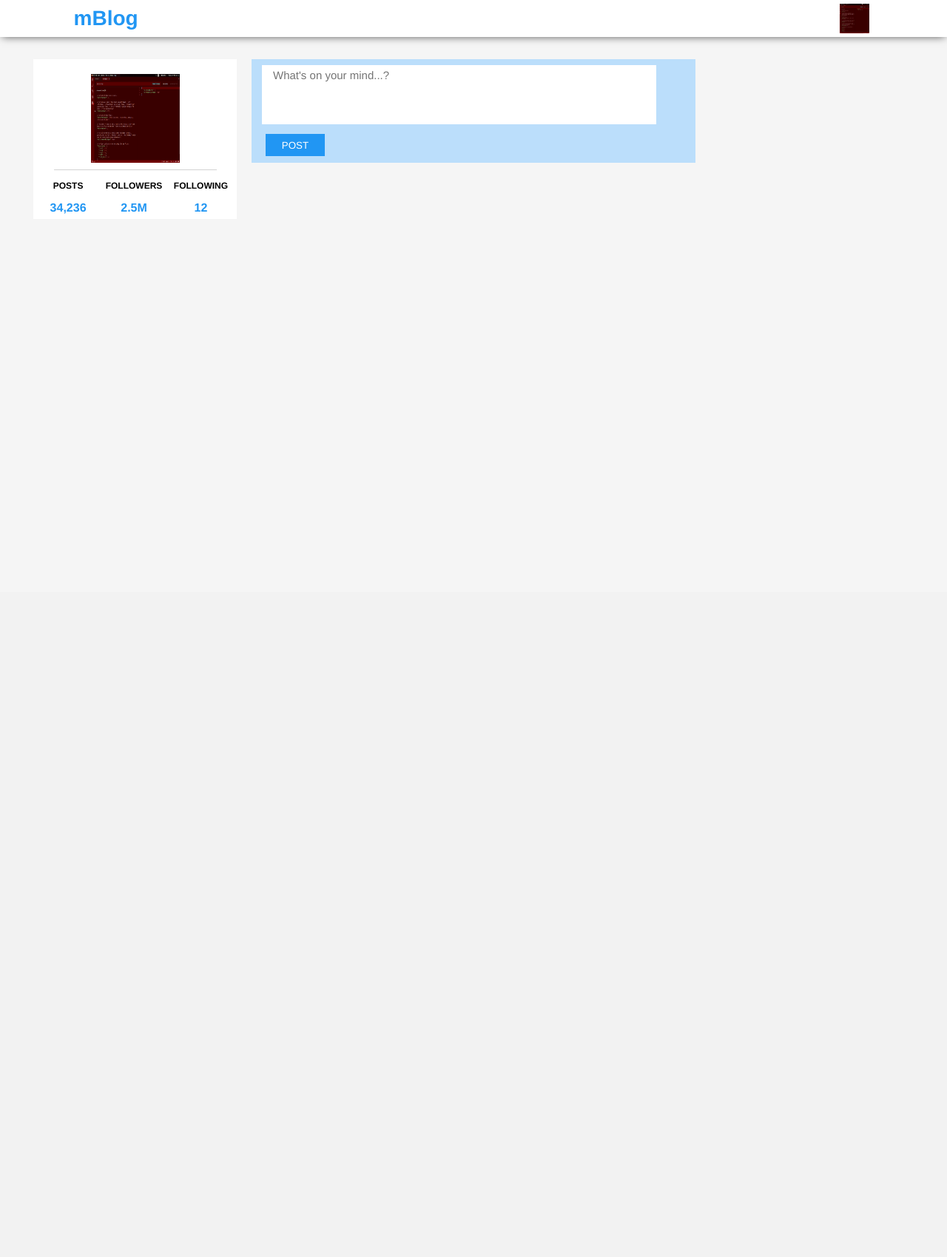
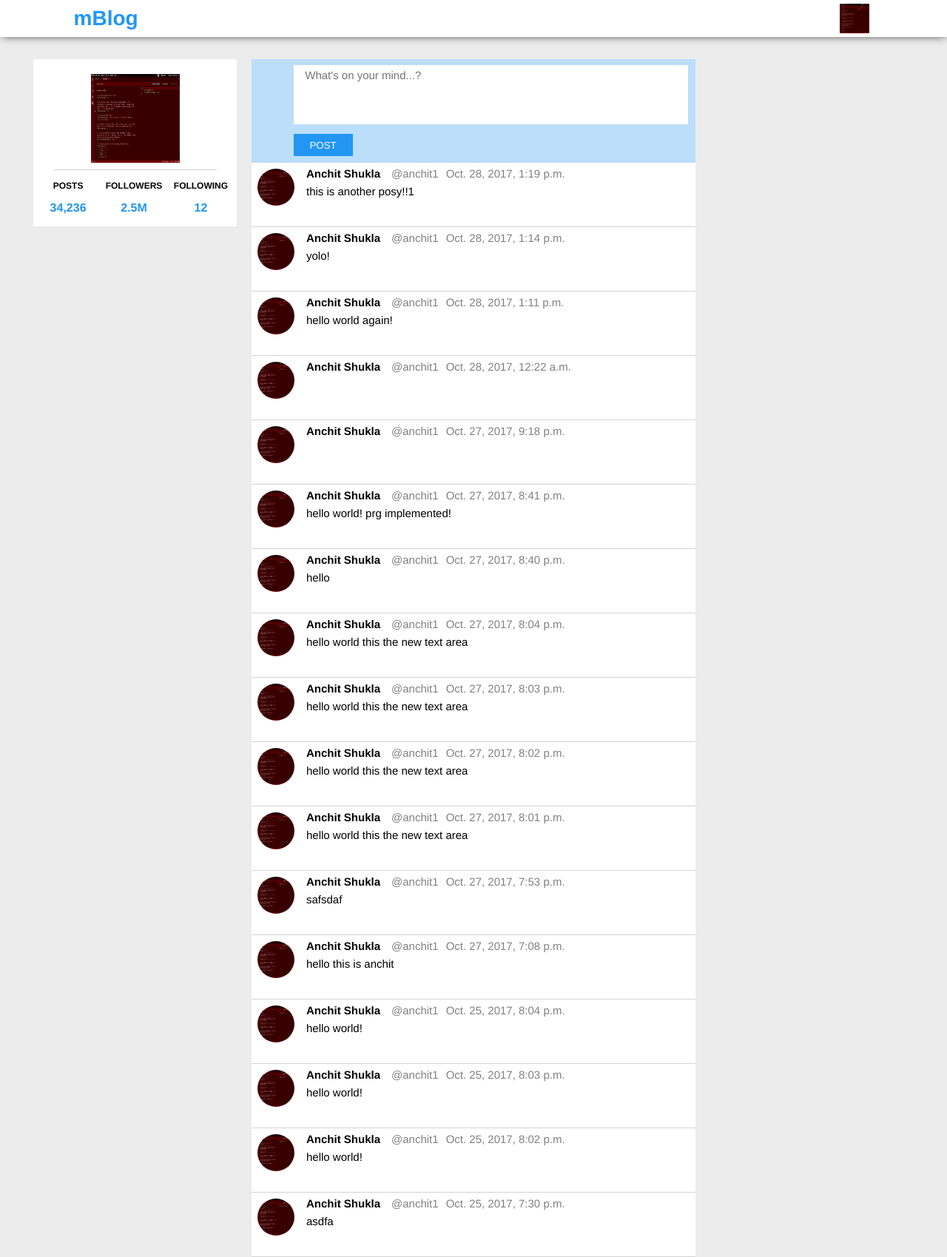
Before and after one commit to anchit1/mBlog, a Django app: page /17 in a window 1280 px wide. Shown: the whole page at 74% size. Before the commit the page ends 296 px from the top, so only its background shows below. Run offline with Django 3.2, Linux system fonts and the light colour scheme; data comes from the database, SQL or seed files in the repository; both versions use the stored data as it was after the commit.

Commit message:
Add new post by the user to the feed.

```diff
--- a/blog/static/css/test/style.css
+++ b/blog/static/css/test/style.css
@@ -1,7 +1,7 @@
 /***** misceleneous stuff *****/
 body {
   margin: 0;
-  background-color: #F5F5F5; }
+  background-color: #ececec; }
 
 * {
   box-sizing: border-box;
@@ -15,6 +15,11 @@ body {
   width: 80%;
   height: 1px;
   margin: 5px auto; }
+
+.divider-full {
+  width: 100%;
+  height: 1px;
+  background-color: lightgray; }
 
 .divider-vertical {
   background-color: lightgray;
@@ -127,10 +132,9 @@ body {
   width: 70%;
   min-width: 275px;
   background: white;
-  margin-top: 30px;
-  margin-right: 20px;
-  margin-left: auto;
-  text-align: center; }
+  margin: 30px 20px 0 auto;
+  text-align: center;
+  padding-bottom: 10px; }
 
 #profile-pic {
   width: 120px;
@@ -169,12 +173,10 @@ body {
 #new-post-container {
   width: 100%;
   background-color: #BBDEFB;
-  margin: 30px auto;
+  margin: 30px auto 0 auto;
   border: solid 4px #BBDEFB; }
   #new-post-container textarea {
-    margin-left: 10px;
-    margin-top: 4px;
-    margin-bottom: 4px;
+    margin: 4px 10px 4px 9%;
     padding: 5px 15px;
     border: 0;
     width: 90%;
@@ -194,26 +196,52 @@ body {
   background-color: #2196F3;
   color: white;
   border: 0;
-  margin: 5px; }
+  margin: 5px 0 5px 8%; }
 
 #post-btn:hover {
   cursor: pointer;
   background-color: white;
   color: #2196F3; }
 
-.post-container {
+#post-container {
   width: 100%;
-  margin-top: 20px;
-  min-height: 120px;
-  background-color: white;
-  margin-left: auto;
-  margin-right: auto; }
-  .post-container .divider {
-    width: 96%; }
+  height: 400px; }
 
-.post-top-info {
-  padding-left: 25px;
-  font-size: 16px; }
+.post {
+  width: 100%;
+  background-color: white; }
+  .post img {
+    width: 50px;
+    height: 50px;
+    margin: 8px;
+    border-radius: 50%; }
+
+.post-content {
+  min-height: 20px;
+  width: 100%;
+  font-size: 15px; }
+
+.post-content-upper {
+  height: 30px;
+  width: 100%;
+  line-height: 30px;
+  padding-left: 8px; }
+  .post-content-upper p {
+    margin: 0;
+    color: gray; }
+  .post-content-upper strong {
+    margin-right: 15px; }
+  .post-content-upper .post-timestamp {
+    margin-left: 10px; }
+
+.post-content-main {
+  width: 100%;
+  padding-left: 8px; }
+
+.post-lower {
+  height: 20px;
+  width: 100%;
+  background-color: white; }
 
 /***** aside style *****/
 #aside {
--- a/blog/static/css/test/style.scss
+++ b/blog/static/css/test/style.scss
@@ -2,7 +2,7 @@ $primary-color: #2196F3;
 $secondary-color: #BBDEFB;
 $font-color-1: white;
 $font-color-2: black;
-$bg-color: #F5F5F5;
+$bg-color: #ececec;
 $header-color: white;
 
 $sidebar-flex: 1;
@@ -31,6 +31,12 @@ body {
     width: 80%;
     height: 1px;
     margin: 5px auto;
+}
+
+.divider-full {
+    width: 100%;
+    height: 1px;
+    background-color: lightgray;
 }
 
 .divider-vertical {
@@ -177,14 +183,11 @@ body {
 
 #profile-side-container {
     width: 70%;
-    // height: 400px;
     min-width: 275px;
     background: white;
-    margin-top: 30px;
-    margin-right: 20px;
-    margin-left: auto;
+    margin: 30px 20px 0 auto;
     text-align: center;
-    // border: solid 3px #BBDEFB;
+    padding-bottom: 10px;
 }
 
 #profile-pic {
@@ -207,7 +210,6 @@ body {
     width: 95%;
     min-height: 30px;
     margin: 0 auto;
-    // background-color: red;
     line-height: 30px;
     p {
         margin: 0;
@@ -235,13 +237,13 @@ body {
     width: 100%;
     //height: auto;
     background-color: $secondary-color;
-    margin: 30px auto;
+    margin: 30px auto 0 auto;
     border: solid 4px $secondary-color;
 
     textarea {
-        margin-left: 10px;
-        margin-top: 4px;
-        margin-bottom: 4px;
+        margin: 4px 10px 4px 9%;
+        //margin-left: 9%;
+        //margin-right: 10px;
         padding: 5px 15px;
         border: 0;
         width: 90%;
@@ -267,7 +269,7 @@ body {
     background-color: $primary-color;
     color: white;
     border: 0;
-    margin: 5px;
+    margin: 5px 0 5px 8%;
 }
 
 #post-btn:hover {
@@ -276,20 +278,62 @@ body {
     color: $primary-color;
 }
 
-.post-container {
+#post-container {
     width: 100%;
-    margin-top: 20px;
-    min-height: 120px;
+    height: 400px;
+    //background-color: aquamarine;
+}
+
+.post {
+    width: 100%;
+    //min-height: 80px;
     background-color: white;
-    margin-left: auto; margin-right: auto;
-    .divider {
-        width: 96%;
+
+    img {
+        width: 50px;
+        height: 50px;
+        margin: 8px;
+        border-radius: 50%;
     }
 }
 
-.post-top-info {
-    padding-left: 25px;
-    font-size: 16px;
+.post-content {
+    min-height: 20px;
+    width: 100%;
+    font-size: 15px;
+    //background-color: #1B5E20;
+
+}
+
+.post-content-upper {
+    height: 30px;
+    width: 100%;
+    line-height: 30px;
+    padding-left: 8px;
+    //background-color: indigo;
+    p {
+        margin: 0;
+        color: gray;
+    }
+    strong {
+        margin-right: 15px;
+    }
+    .post-timestamp {
+        margin-left: 10px;
+    }
+}
+
+.post-content-main {
+    width: 100%;
+    //min-height: 46px;
+    //background-color: #F44336;
+    padding-left: 8px;
+}
+
+.post-lower {
+    height: 20px;
+    width: 100%;
+    background-color: white;
 }
 
 
--- a/blog/templates/blog/feed_base.html
+++ b/blog/templates/blog/feed_base.html
@@ -53,6 +53,58 @@
                     </div>
                 </form>
             </div>
+
+            <div id="post-container">
+                {% for post in post_list %}
+                    <div class="post flex">
+                        <img src="{% static 'css/test/ss.png' %}">
+                        <div class="post-content">
+                            <div class="post-content-upper flex">
+                                <strong>{{ post.author.first_name }} {{ post.author.last_name }}</strong>
+                                <p>@{{ post.author }}</p>
+                                <p class="post-timestamp">{{ post.publish_date }}</p>
+                            </div>
+                            <div class="post-content-main">
+                                {{ post.content }}
+                            </div>
+                        </div>
+                    </div>
+                    <div class="post-lower"></div>
+                    <div class="divider-full"></div>
+                {% endfor %}
+{#                <div class="post flex">#}
+{#                    <img src="{% static 'css/test/ss.png' %}">#}
+{#                    <div class="post-content">#}
+{#                        <div class="post-content-upper flex">#}
+{#                            <strong>Anchit Shukla</strong>#}
+{#                            <p class="upper-text">@anchit1 - </p>#}
+{#                            <p class="upper-text"> -4h ago</p>#}
+{#                        </div>#}
+{#                        <div class="post-content-main">#}
+{#                            Hello world! My name is anchit shukla#}
+{#                        </div>#}
+{#                        <div class="post-lower"></div>#}
+{#                    </div>#}
+{#                </div>#}
+{#                <div class="divider-full"></div>#}
+{#                <div class="post flex">#}
+{#                    <img src="{% static 'css/test/ss.png' %}">#}
+{#                    <div class="post-content">#}
+{#                        <div class="post-upper">#}
+{#                            <p>hello</p>#}
+{#                            <p>hello</p>#}
+{#                            <p>hello</p>#}
+{#                            <p>hello</p>#}
+{#                            <p>hello</p>#}
+{#                            <p>hello</p>#}
+{#                            <p>hello</p>#}
+{##}
+{#                        </div>#}
+{#                        <div class="post-lower"></div>#}
+{#                    </div>#}
+{#                </div>#}
+{#                <div class="divider-full"></div>#}
+            </div>
         </div>
 
         <!--aside-->
--- a/blog/views.py
+++ b/blog/views.py
@@ -106,6 +106,7 @@ def about(request):
 
 
 def feed(request, pk):
+    post_list= Post.objects.all();
     if request.method == 'POST':
         new_post = Post()
         new_post.content = request.POST['post_content']
@@ -113,7 +114,7 @@ def feed(request, pk):
         new_post.save()
         return redirect('feed', pk=request.session.get('current_user'))
         print(new_post.publish_date)
-    return render(request, 'blog/feed_base.html', {'user': pk})
+    return render(request, 'blog/feed_base.html', {'user': pk, 'post_list': post_list})
 
 
 def test(request):
```
Also changed, not shown: blog/migrations/0006_auto_20171028_1313.py (added), db.sqlite3, 1 other file. Lines whose indentation alone changed are shown as unchanged.
